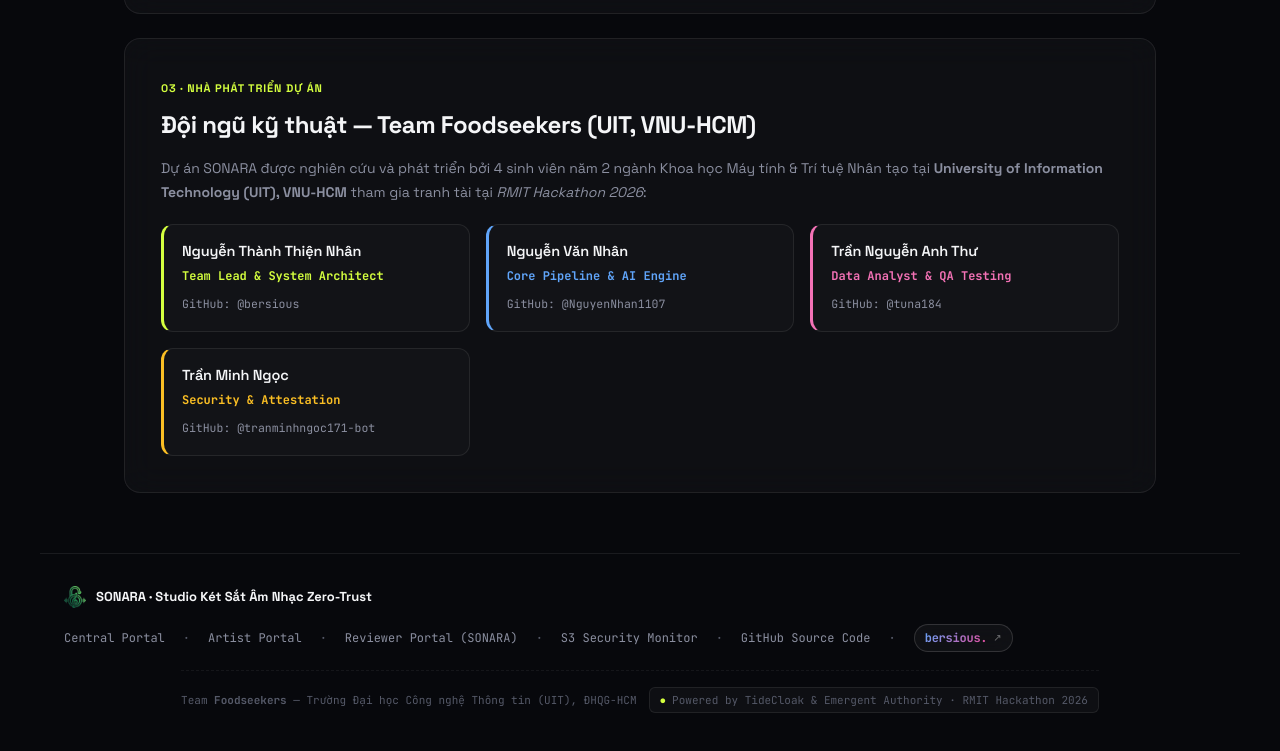
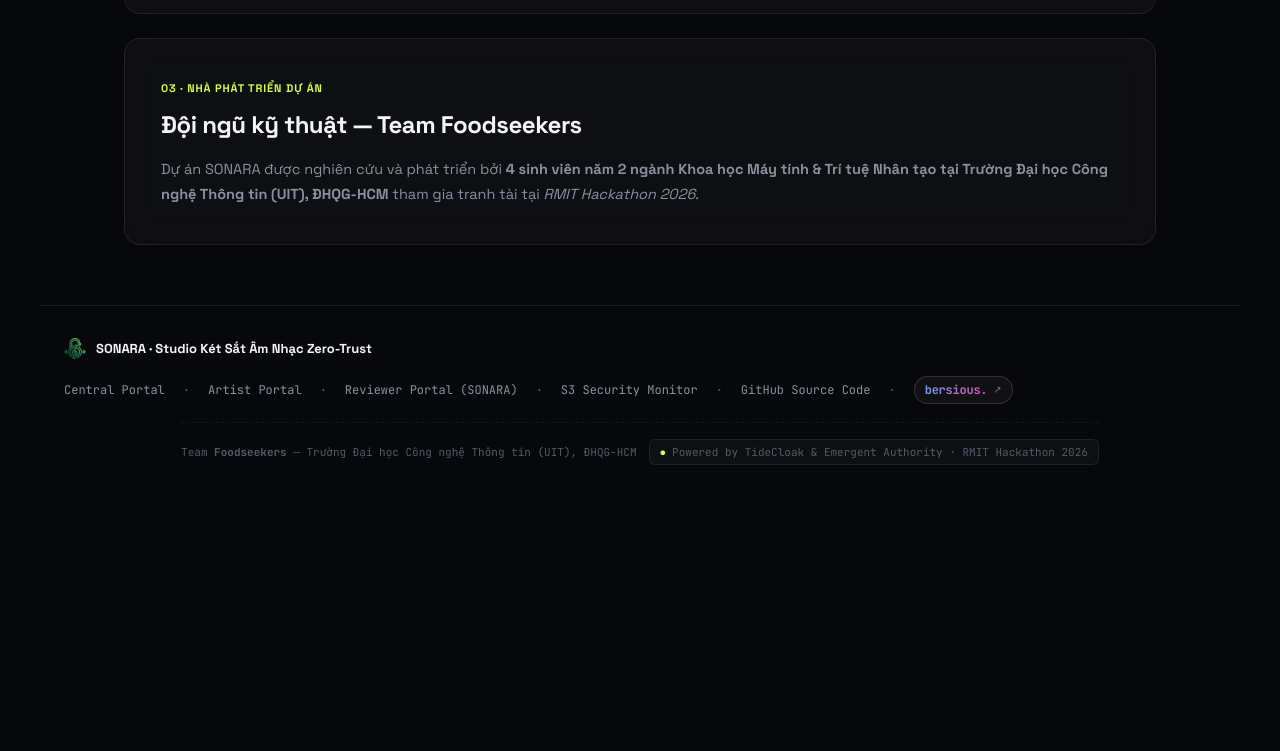
Before and after one commit to bersious/Foodseekers, a website: page prototype/index.html in a window 1280 px wide. Shown: the part 1945-2696 px from the top of the page. After the commit the page ends 2454 px from the top, so only its background shows below. Drawn offline with Linux system fonts and the light colour scheme; files whose address does not match are found by name.

Commit message:
docs: remove individual dev cards in prototype

```diff
--- a/prototype/index.html
+++ b/prototype/index.html
@@ -710,41 +710,10 @@ body::before{content:'';position:fixed;inset:0;z-index:-1;background:radial-grad
   <!-- 3. ĐỘI NGŨ PHÁT TRIỂN (DEVELOPERS) -->
   <div class="info-box">
     <div class="info-tag">03 · NHÀ PHÁT TRIỂN DỰ ÁN</div>
-    <div class="info-title">Đội ngũ kỹ thuật — Team Foodseekers (UIT, VNU-HCM)</div>
-    <p style="color:var(--muted);font-size:14px;line-height:1.7">
-      Dự án SONARA được nghiên cứu và phát triển bởi 4 sinh viên năm 2 ngành Khoa học Máy tính & Trí tuệ Nhân tạo tại <strong>Trường Đại học Công nghệ Thông tin (UIT), ĐHQG-HCM</strong> tham gia tranh tài tại <em>RMIT Hackathon 2026</em>:
+    <div class="info-title">Đội ngũ kỹ thuật — Team Foodseekers</div>
+    <p style="color:var(--muted);font-size:14.5px;line-height:1.75">
+      Dự án SONARA được nghiên cứu và phát triển bởi <strong>4 sinh viên năm 2 ngành Khoa học Máy tính & Trí tuệ Nhân tạo tại Trường Đại học Công nghệ Thông tin (UIT), ĐHQG-HCM</strong> tham gia tranh tài tại <em>RMIT Hackathon 2026</em>.
     </p>
-
-    <div class="dev-cards">
-      <div class="dev-card">
-        <div class="dev-meta">
-          <strong>Nguyễn Thành Thiện Nhân</strong>
-          <span class="role">Team Lead & System Architect</span>
-          <span class="github-handle">GitHub: @bersious</span>
-        </div>
-      </div>
-      <div class="dev-card" style="border-left-color:#60a5fa">
-        <div class="dev-meta">
-          <strong>Nguyễn Văn Nhân</strong>
-          <span class="role" style="color:#60a5fa">Core Pipeline & AI Engine</span>
-          <span class="github-handle">GitHub: @NguyenNhan1107</span>
-        </div>
-      </div>
-      <div class="dev-card" style="border-left-color:#f472b6">
-        <div class="dev-meta">
-          <strong>Trần Nguyễn Anh Thư</strong>
-          <span class="role" style="color:#f472b6">Data Analyst & QA Testing</span>
-          <span class="github-handle">GitHub: @tuna184</span>
-        </div>
-      </div>
-      <div class="dev-card" style="border-left-color:#fbbf24">
-        <div class="dev-meta">
-          <strong>Trần Minh Ngọc</strong>
-          <span class="role" style="color:#fbbf24">Security & Attestation</span>
-          <span class="github-handle">GitHub: @tranminhngoc171-bot</span>
-        </div>
-      </div>
-    </div>
   </div>
 
 </div>
```
